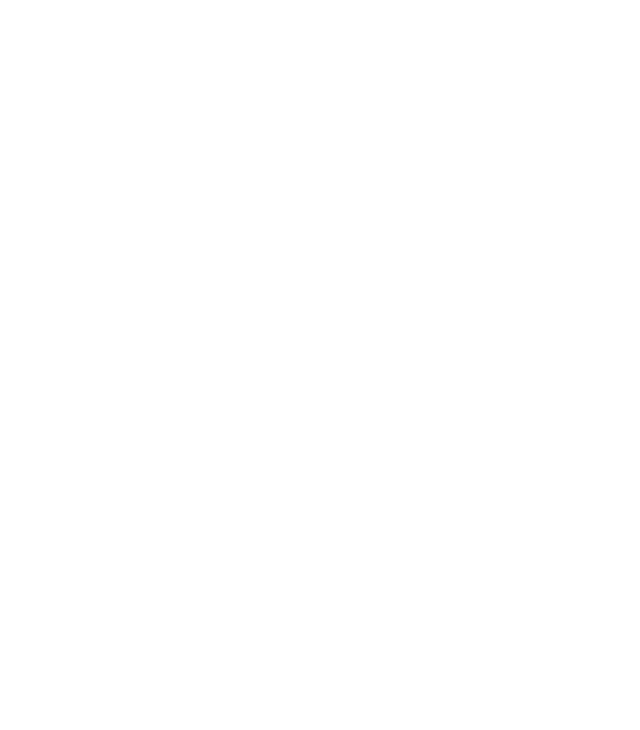
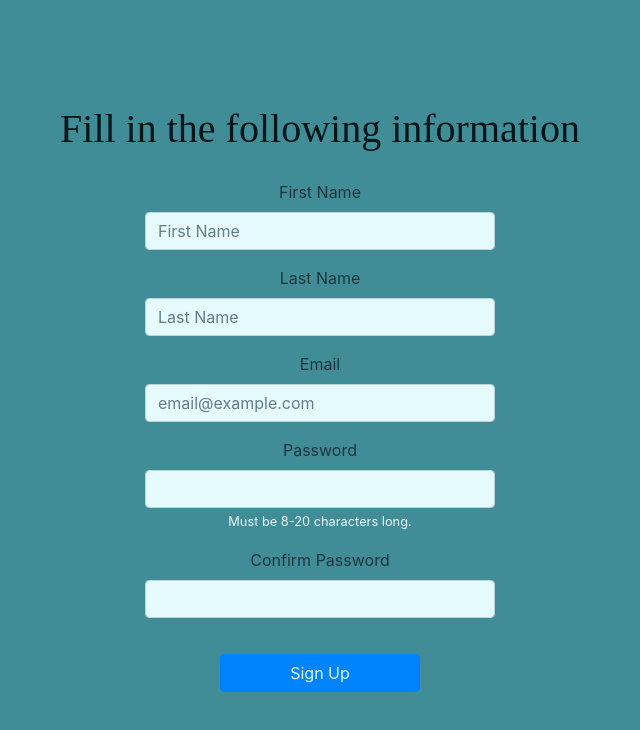
Before and after one commit to ExotronicDev/Turing-Master, a React (Create React App) app in the folder App/view/: page /SignUp in a window 1280 px wide. Before the commit this address had no page. Shown: the top 730 px of the page, without its empty margins (320-960 px from the left). Built offline with nearby package versions, Linux system fonts and the light colour scheme.

Commit message:
TM-23 TM-24 TM-29 #comment Falta probarlas

```diff
--- a/App/view/src/App.js
+++ b/App/view/src/App.js
@@ -4,6 +4,8 @@ import { BrowserRouter as Router, Routes, Route} from 'react-router-dom';
 
 //Views
 import Home from "./Views/Home";
+import SignUp from './Views/SignUp';
+import Login from './Views/Login';
 
 class App extends Component {
   render(){
@@ -12,6 +14,8 @@ class App extends Component {
         <Router>
             <Routes>
               <Route exact path = "/" element = {<Home/>}></Route>
+              <Route exact path = "/SignUp" element = {<SignUp/>}></Route>
+              <Route exact path = "/Login/:user" element = {<Login/>}></Route>
             </Routes>
           </Router>
       </div>
--- a/App/view/src/Views/Home.js
+++ b/App/view/src/Views/Home.js
@@ -6,14 +6,14 @@ class Home extends Component {
         return (
             <div className="Home">
                 <p className= "titulo">Turing Machine Simulator</p>
-                <form action = "">
-                    <button type="submit" className="btn btn-primary btn-lg"> Teacher </button>
+                <form action = "/login/teacher">
+                    <button id="teacher" type="submit" className="btn btn-primary btn-lg"> Teacher </button>
                 </form>
-                <form action = "">
-                    <button type="submit" className="btn btn-primary btn-lg"> Student </button>
+                <form action = "/login/student">
+                    <button id="student" type="submit" className="btn btn-primary btn-lg"> Student </button>
                 </form>
-                <form action = "">
-                    <button type="submit" className="btn btn-primary btn-lg"> Sign Up </button>
+                <form action = "/SignUp">
+                    <button id="signup" type="submit" className="btn btn-primary btn-lg"> Sign Up </button>
                 </form>
             </div>
         )
--- /dev/null
+++ b/App/view/src/Views/Login.js
@@ -0,0 +1,33 @@
+import React, {Component} from "react";
+
+
+class Login extends Component {
+    render(){
+        return (
+            <div className="Login">
+                <p id="title">
+                    User info
+                </p>
+                <form id="form">
+                    <div class="form-group">
+                        <label for="email">Email</label>
+                        <div className="form-group">
+                            <input type="email" className="form-control" id="email" placeholder="email@example.com" name="email"/>
+                        </div>
+                    </div>
+                    <div class="form-group">
+                        <label>Password</label>
+                        <div className="form-group">
+                            <input type="password" className="form-control" id="password" name="password"/>
+                        </div>
+                    </div>
+                    <button type="submit" className="btn btn-primary" style={{marginTop:"20px", width: "200px"}}>
+                        Login
+                    </button>
+                </form>
+            </div>
+        )
+    }
+}
+
+export default Login;
--- /dev/null
+++ b/App/view/src/Views/SignUp.js
@@ -0,0 +1,53 @@
+import React, {Component} from "react";
+
+
+class SignUp extends Component {
+    render(){
+        return (
+            <div className="SignUp">
+                <p id="title"> Fill in the following information</p>
+                <form>
+                    <div className="form-group">
+                        <label for="name">First Name</label>
+                        <input type="text" className="form-control" id="name" placeholder="First Name" name="name"
+                        />
+                    </div>
+
+                    <div className="form-group">
+                        <label for="lastname">Last Name</label>
+                        <input type="text" className="form-control" id="lastname" placeholder="Last Name" name="lastname"
+                        />
+                    </div>
+
+                    <div className="form-group">
+                        <label for="email">Email</label>
+                        <input type="email" className="form-control" id="email" placeholder="email@example.com" name="email"
+                        />
+                    </div>
+
+                    <div className="form-group">
+                        <label for="password">Password</label>
+                        <input type="password" className="form-control" id="password" name="password"
+                        />
+                        <small id="passwordHelpInline" style={{color: "#FFFFFF"}}>
+                        Must be 8-20 characters long.
+                        </small>
+                    </div>
+
+                    <div className="form-group">
+                        <label for="confirm">Confirm Password</label>
+                        <input type="password" className="form-control" id="confirm" name="confirm"
+                        />
+                    </div>
+
+                    <button type="submit" className="btn btn-primary" style={{marginTop:"20px", width: "200px"}}>
+                        Sign Up
+                    </button>
+                </form>
+
+            </div>
+        )
+    }
+}
+
+export default SignUp;
--- a/App/view/src/index.css
+++ b/App/view/src/index.css
@@ -1,9 +1,121 @@
 .Home {
-  max-width: 100%;
-  max-height: 100vh;
-  height: 100%;
+  width: 100wh;
+  height: 100vh;
+  background-color: #CDCDCD;
+  background-size: 400% 400%;
   margin: auto;
   text-align: center;
+}
 
-  background: #00D9F7;
+.Home button {
+  width: 10wh;
+  background-color: #87B1B7;
 }
+
+.Home p {
+  position: relative;
+  width: 471wh;
+  height: 7vh;
+  top: 200px;
+
+  font-family: 'Times New Roman';
+  font-style: normal;
+  font-weight: 500;
+  font-size: 40px;
+  line-height: 41px;
+  text-align: center;
+
+  color: #000000;
+}
+
+.Home button {
+  font-family: 'Arial';
+  font-style: normal;
+  font-weight: 400;
+  font-size: 36px;
+  text-align: center;
+
+  color: #FFFFFF;
+}
+
+.Home #teacher {
+  position: relative;
+  top: 250px;
+  width: 400px;
+}
+
+.Home #student {
+  position: relative;
+  top: 300px;
+  width: 400px;
+}
+
+.Home #signup {
+  position: relative;
+  top: 350px;
+  width: 400px;
+}
+
+.SignUp {
+  width: 100wh;
+  height: 100vh;
+  background: #47858E;
+  opacity: 0.9;
+  background-size: 400% 400%;
+  text-align: center;
+  display: flex;
+  flex-direction: column;
+  align-items: center;
+  justify-content: center;
+}
+
+.SignUp #title{
+  position: relative;
+  width: 471wh;
+  height: 7vh;
+
+  font-family: 'Times New Roman';
+  font-style: normal;
+  font-weight: 500;
+  font-size: 40px;
+  line-height: 41px;
+  text-align: center;
+
+  color: #000000;
+}
+
+.SignUp input {
+  width: 350px;
+}
+
+.Login {
+  width: 100wh;
+  height: 100vh;
+  background: #47858E;
+  opacity: 0.9;
+  background-size: 400% 400%;
+  text-align: center;
+  align-items: center;
+  justify-content: center;
+  display: flex;
+  flex-direction: column;
+}
+
+.Login #title {
+  position: relative;
+  width: 471wh;
+  height: 7vh;
+
+  font-family: 'Times New Roman';
+  font-style: normal;
+  font-weight: 500;
+  font-size: 40px;
+  line-height: 41px;
+  text-align: center;
+
+  color: #000000;
+}
+
+.Login input {
+  width: 350px;
+}
```
